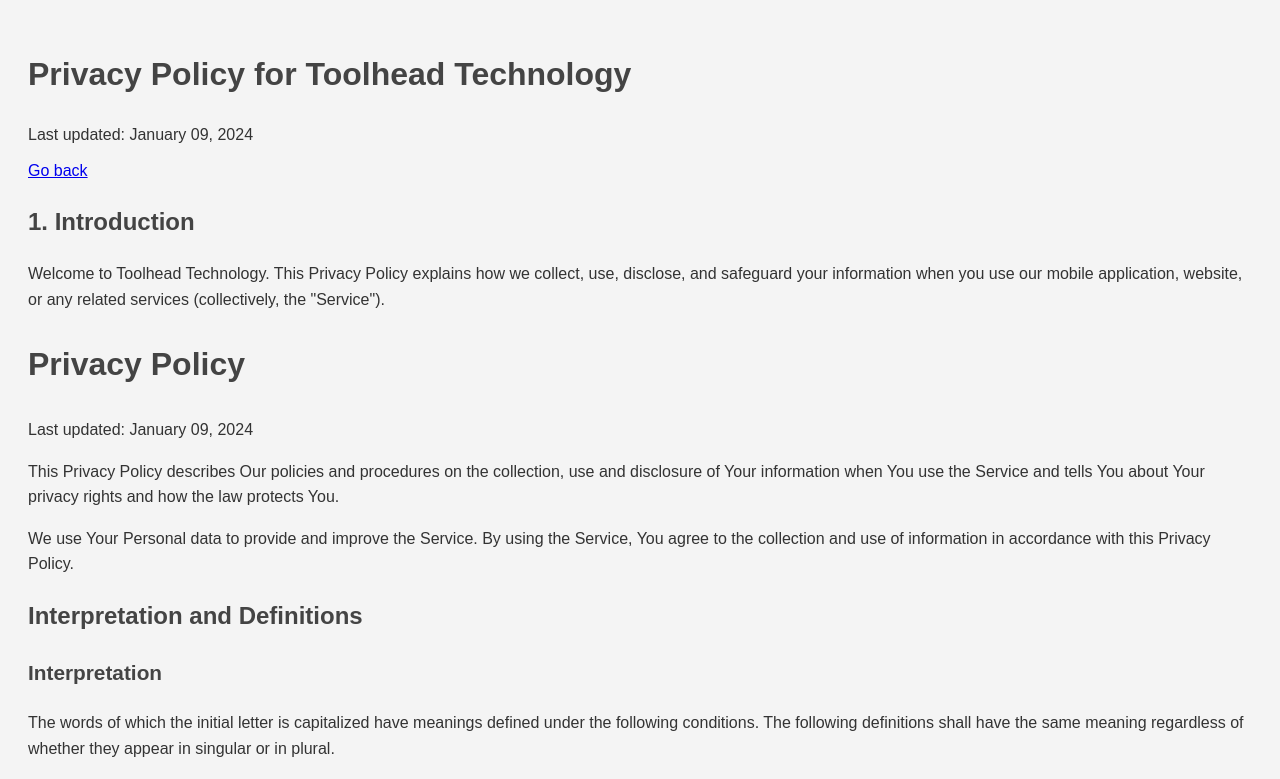
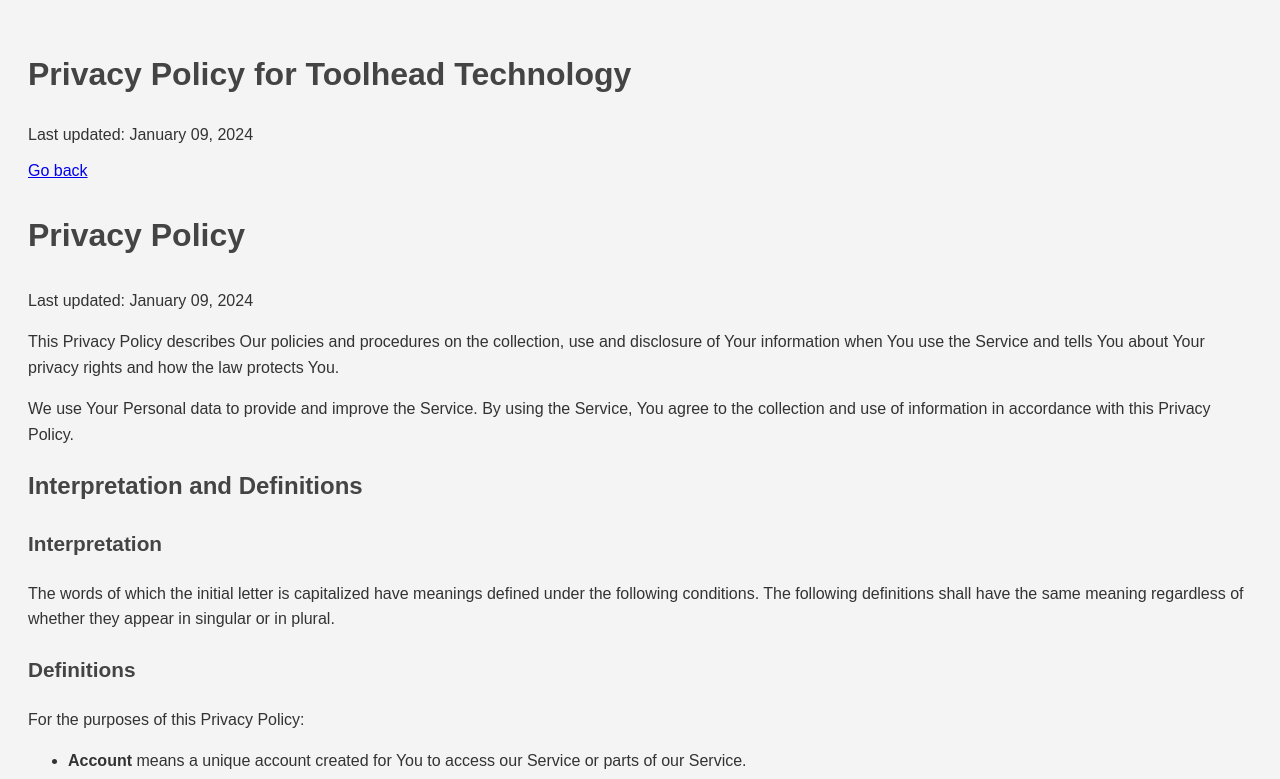
Before and after one commit to BrandonSRutledge/PrivacyPolicy, a plain HTML site: page PrivacyPolicy.html in a window 1280 px wide. Shown: the top 779 px of the page. Drawn offline with Linux system fonts and the light colour scheme.

Commit message:
Remove Introduction section on Privacy Policy

```diff
--- a/PrivacyPolicy.html
+++ b/PrivacyPolicy.html
@@ -15,11 +15,6 @@
         <p>Last updated: January 09, 2024</p>
         <a href=index.html>Go back</a>
     </header>
-
-    <section>
-        <h2>1. Introduction</h2>
-        <p>Welcome to Toolhead Technology. This Privacy Policy explains how we collect, use, disclose, and safeguard your information when you use our mobile application, website, or any related services (collectively, the "Service").</p>
-    </section>
 
     <section>
     <h1>Privacy Policy</h1>
```
